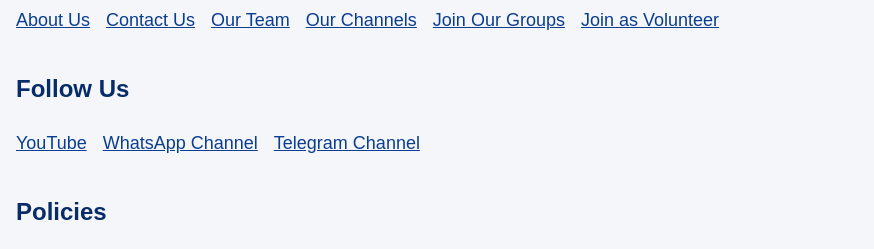
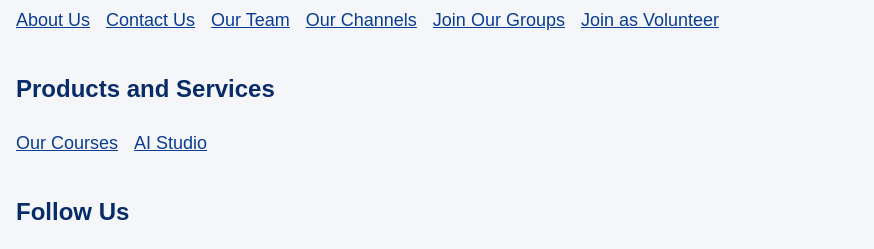
Before and after one commit to vaibhavtechvision/vaibhavtechvision.github.io, a plain HTML site: page contents/apps.html in a window 1280 px wide. Shown: the part 670-919 px from the top of the page, without its empty margins (0-874 px from the left). Drawn offline with Linux system fonts and the light colour scheme.

Commit message:
Add Products and Services section to apps.html

```diff
--- a/contents/apps.html
+++ b/contents/apps.html
@@ -83,6 +83,13 @@
       <li><a href="../who-we-are/volunteer.html">Join as Volunteer</a></li>
     </ul>
   </nav>
+  <nav aria-label="Products and Services">
+    <h2 class="footer-heading">Products and Services</h2>
+    <ul>
+      <li><a href="../courses.html">Our Courses</a></li>
+      <li><a href="../tools/ai-studio.html">AI Studio</a></li>
+    </ul>
+  </nav>
   <nav aria-label="Follow Us">
     <h2 class="footer-heading">Follow Us</h2>
     <ul>
```
